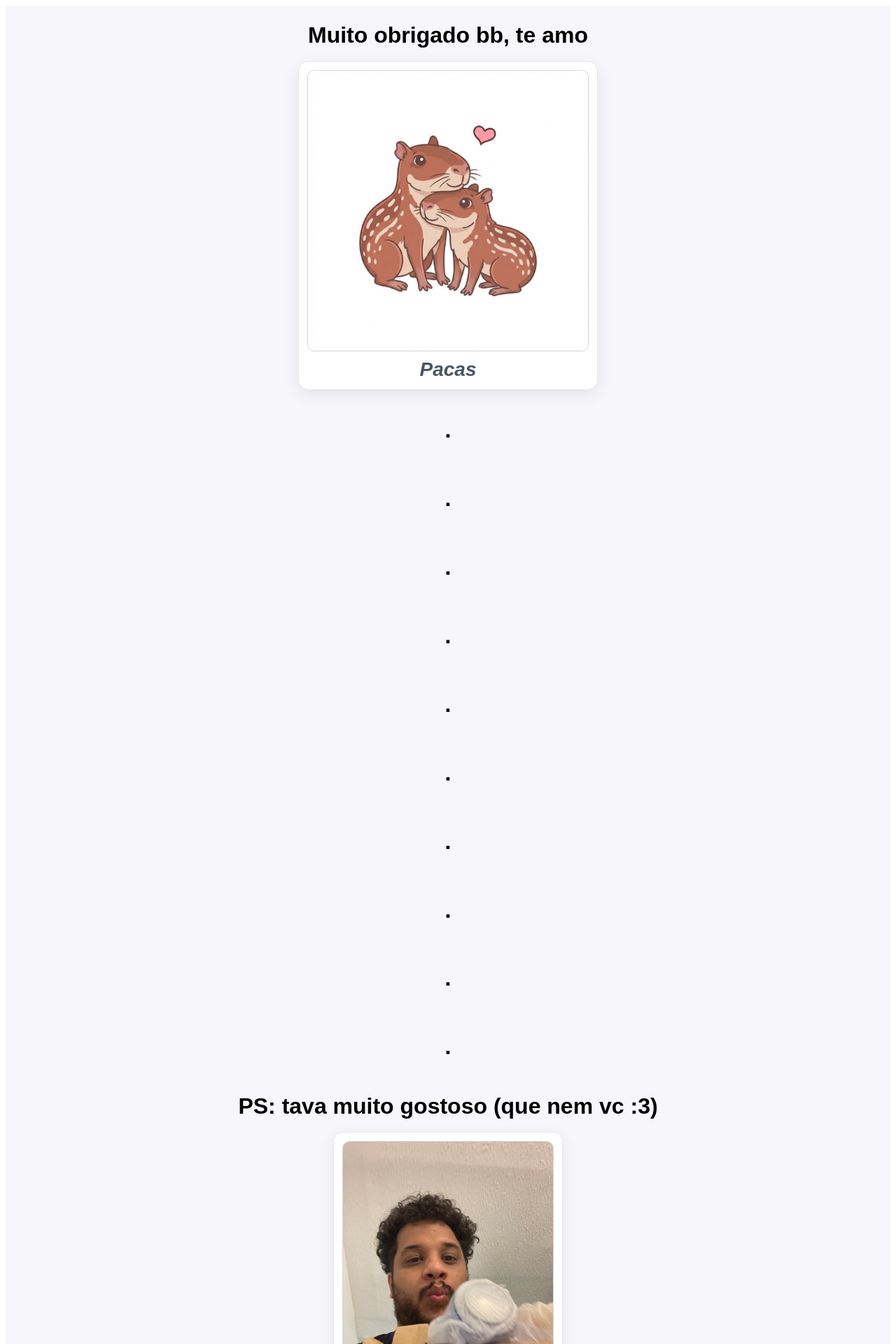
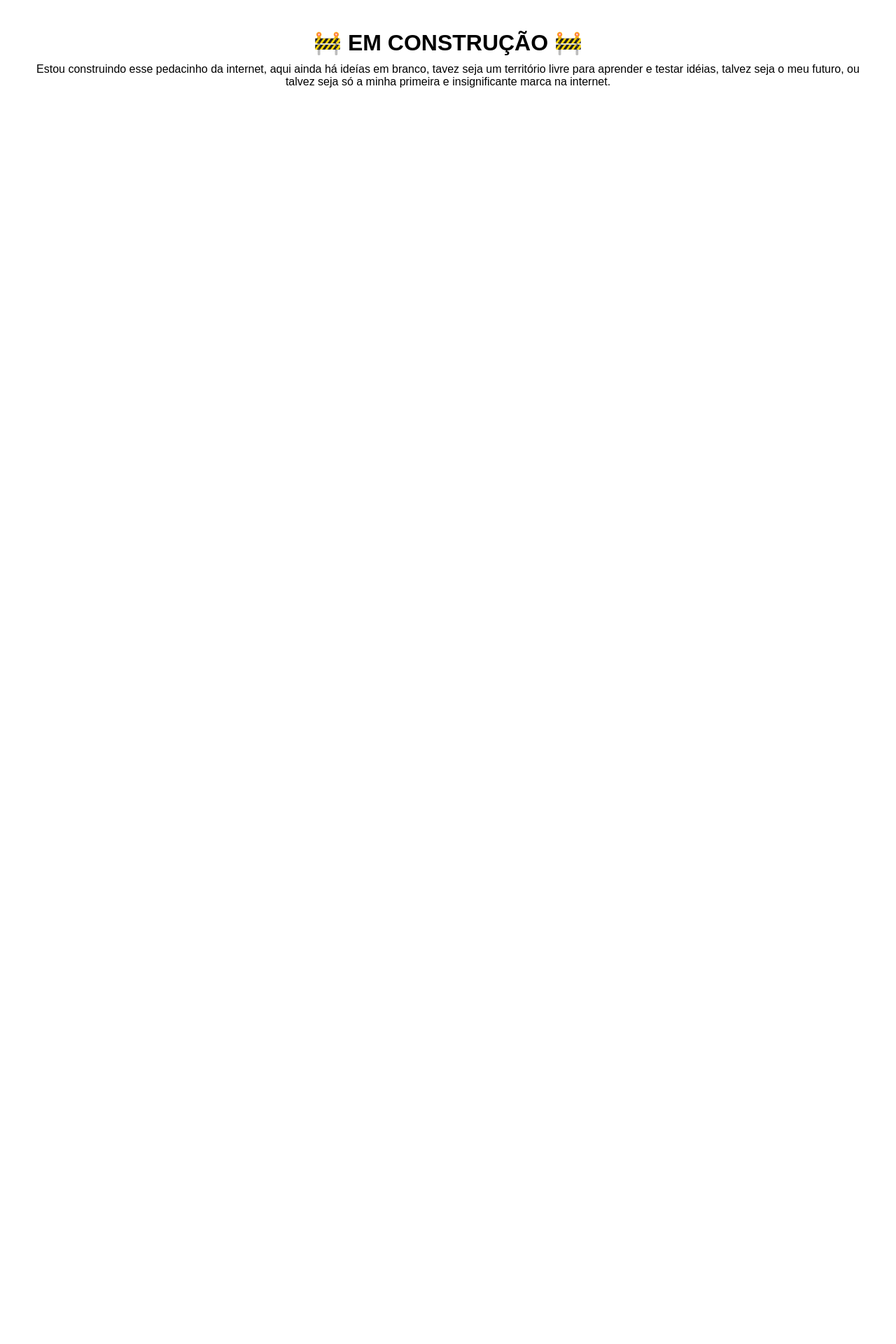
Before and after one commit to Matheus-C-S-Azevedo/clone-tabnews, a Next.js app: page / in a window 1280 px wide. Shown: the top 1920 px of the page at 70% size. After the commit the page ends 800 px from the top, so only its background shows below. Built offline with nearby package versions, Linux system fonts and the light colour scheme.

Commit message:
Cria a primeira mensagem de `Em construção` do site

```diff
--- a/pages/index.js
+++ b/pages/index.js
@@ -3,88 +3,30 @@ import Image from "next/image";
 function Home() {
   return (
     <main style={styles.page}>
-      <h1 style={styles.title}>Muito obrigado bb, te amo</h1>
-
-      <figure style={styles.figure}>
-        <Image
-          src="/paca.jpg"
-          alt="Pacas"
-          width={400}
-          height={400}
-          title="Pacas"
-          style={styles.image}
-          priority
-        />
-        <figcaption style={styles.caption}>
-          <b>Pacas</b>
-        </figcaption>
-      </figure>
-
-      <h1>.</h1>
-      <h1>.</h1>
-      <h1>.</h1>
-      <h1>.</h1>
-      <h1>.</h1>
-      <h1>.</h1>
-      <h1>.</h1>
-      <h1>.</h1>
-      <h1>.</h1>
-      <h1>.</h1>
-
-      <h1 style={styles.subtitle}>PS: tava muito gostoso (que nem vc :3)</h1>
-
-      <figure style={styles.figure}>
-        <Image
-          src="/eu.jpg"
-          alt="Eu"
-          width={300}
-          height={400}
-          title="Eu"
-          style={styles.image}
-        />
-      </figure>
+      <h1 style={styles.title}>🚧 EM CONSTRUÇÃO 🚧</h1>
+      <p style={styles.body}>
+        Estou construindo esse pedacinho da internet, aqui ainda há ideías em
+        branco, tavez seja um território livre para aprender e testar idéias,
+        talvez seja o meu futuro, ou talvez seja só a minha primeira e
+        insignificante marca na internet.
+      </p>
     </main>
   );
 }
 
 const styles = {
   page: {
-    minHeight: "100vh",
-    display: "grid",
     placeItems: "center",
-    gap: "18px",
     padding: "24px",
-    background: "#f7f7fb",
     fontFamily: "Arial, sans-serif",
   },
   title: {
     margin: 0,
     textAlign: "center",
+    padding: "10px",
   },
-  subtitle: {
-    margin: "8px 0 0 0",
-    textAlign: "center",
-  },
-  figure: {
+  body: {
     margin: 0,
-    padding: "12px",
-    background: "#fff",
-    border: "1px solid #e5e7eb",
-    borderRadius: "14px",
-    boxShadow: "0 8px 24px rgba(0,0,0,0.08)",
-    maxWidth: "fit-content",
-  },
-  image: {
-    borderRadius: "10px",
-    border: "1px solid #d1d5db",
-    display: "block",
-    height: "auto",
-  },
-  caption: {
-    marginTop: "10px",
-    fontSize: "28px",
-    color: "#4b5563",
-    fontStyle: "italic",
     textAlign: "center",
   },
 };
```
